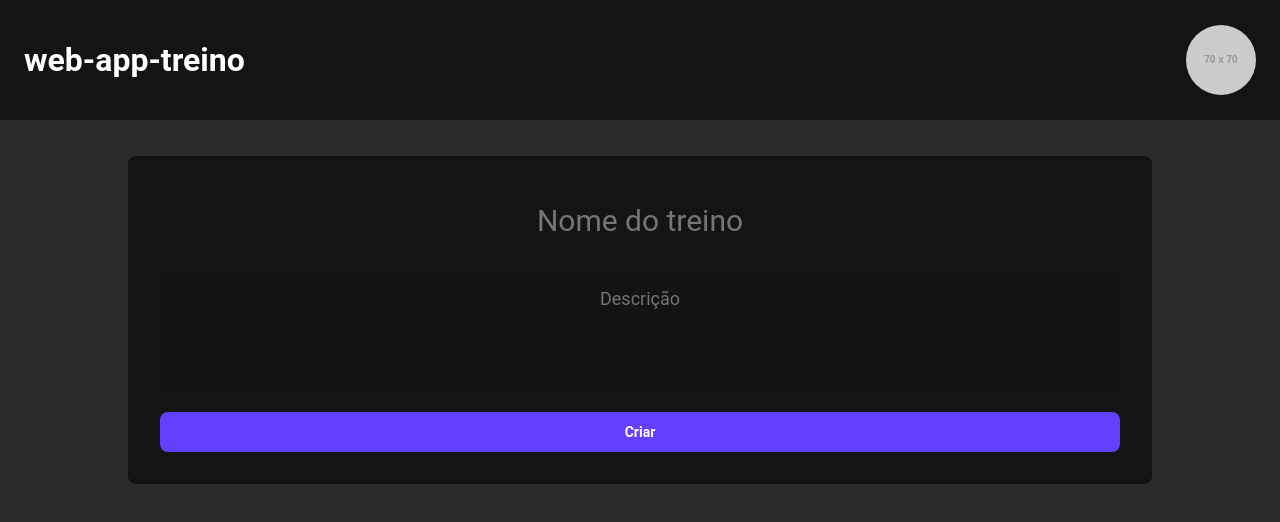
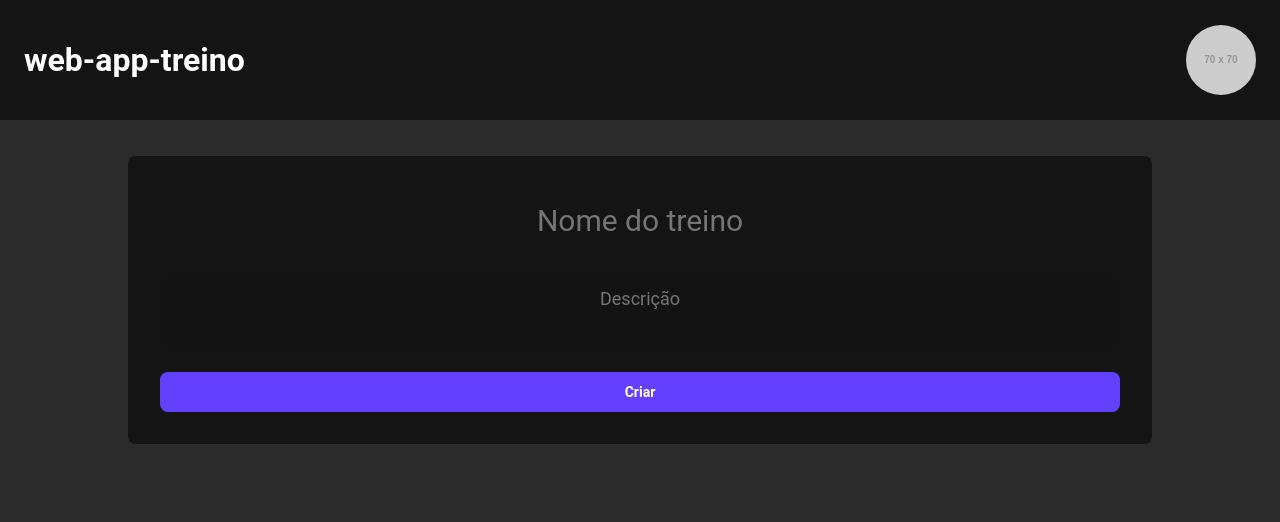
Before and after one commit to hsanfilippo/web-app-treino-front, a React (Create React App) app: page /treinos/new in a window 1280 px wide. Shown: the top 522 px of the page. Built offline with nearby package versions, Linux system fonts and the light colour scheme.

Commit message:
Alteração no estilo e remoção do link desnecessário

```diff
--- a/src/components/FormNewTreino/index.tsx
+++ b/src/components/FormNewTreino/index.tsx
@@ -75,9 +75,7 @@ const FormNewTreino = () => {
               onChange={(e) => SetDescricao(e.target.value)}
               placeholder="Descrição"
             />
-            <a href="http://localhost:3000/treinos/">
-              <S.LgButtonSecondary type="submit">Criar</S.LgButtonSecondary>
-            </a>
+            <S.LgButtonSecondary type="submit">Criar</S.LgButtonSecondary>
           </Styles.FormContainer>
         </S.Card>
       </S.Container>
--- a/src/components/FormNewTreino/styles.ts
+++ b/src/components/FormNewTreino/styles.ts
@@ -18,7 +18,7 @@ export const FormContainer = styled.form`
 
   textarea {
     width: 100%;
-    height: 15vh;
+    height: 80px;
     resize: none;
     font-size: 18px;
     background-color: rgba(0, 0, 0, 0.07);
```
